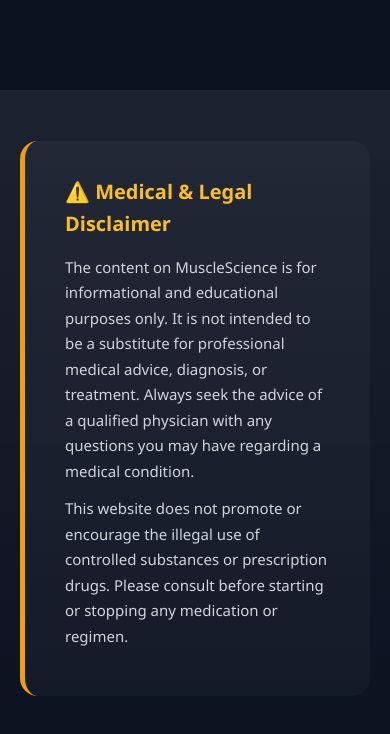
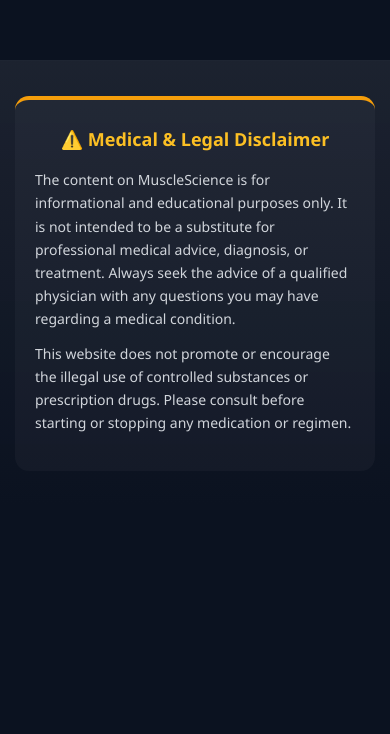
Before and after one commit to Khalidashraf141/muscleScience, a plain HTML site: page content.html in a window 390 px wide. Shown: the part 690-1424 px from the top of the page. After the commit the page ends 1196 px from the top, so only its background shows below. Drawn offline with Linux system fonts and the light colour scheme.

Commit message:
Update main.css

```diff
--- a/style/main.css
+++ b/style/main.css
@@ -150,8 +150,9 @@ body {
     height: 3px;
     background: white;
 }
+
 /* =========================
-   DISCLAIMER (BEAUTIFUL)
+   Disclaimer (Desktop)
 ========================= */
 .disclaimer-section {
     margin-top: 80px;
@@ -190,6 +191,7 @@ body {
    Responsive
 ========================= */
 @media (max-width: 768px) {
+
     .hamburger-menu {
         display: flex;
     }
@@ -228,4 +230,27 @@ body {
         justify-content: center;
         flex-wrap: wrap;
     }
+
+    /* ✅ Mobile Disclaimer Fix */
+    .disclaimer-section {
+        padding: 35px 15px;
+        margin-top: 50px;
+    }
+
+    .disclaimer-content {
+        padding: 25px 20px;
+        border-left: none;
+        border-top: 4px solid #f59e0b;
+        border-radius: 14px;
+    }
+
+    .disclaimer-content h4 {
+        font-size: 18px;
+        text-align: center;
+    }
+
+    .disclaimer-content p {
+        font-size: 14px;
+        line-height: 1.65;
+    }
 }
```
